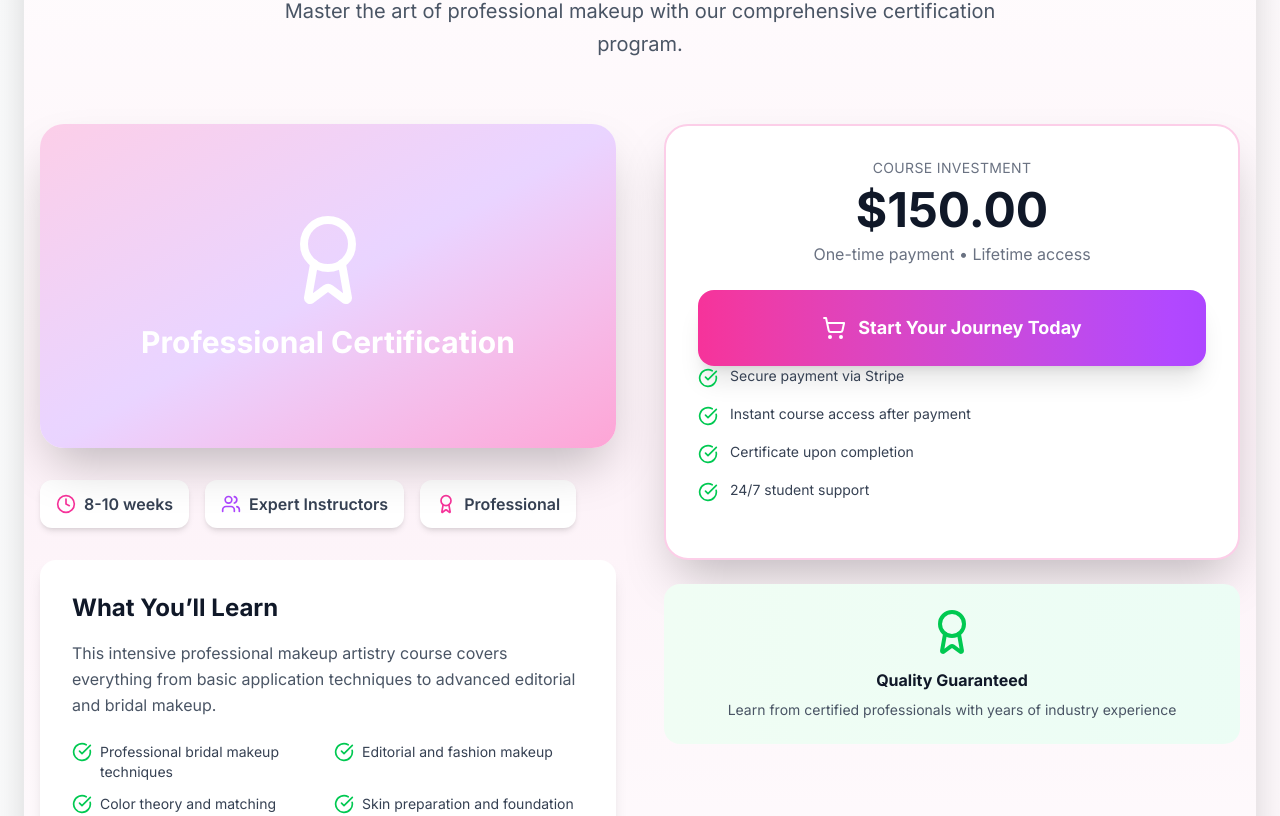
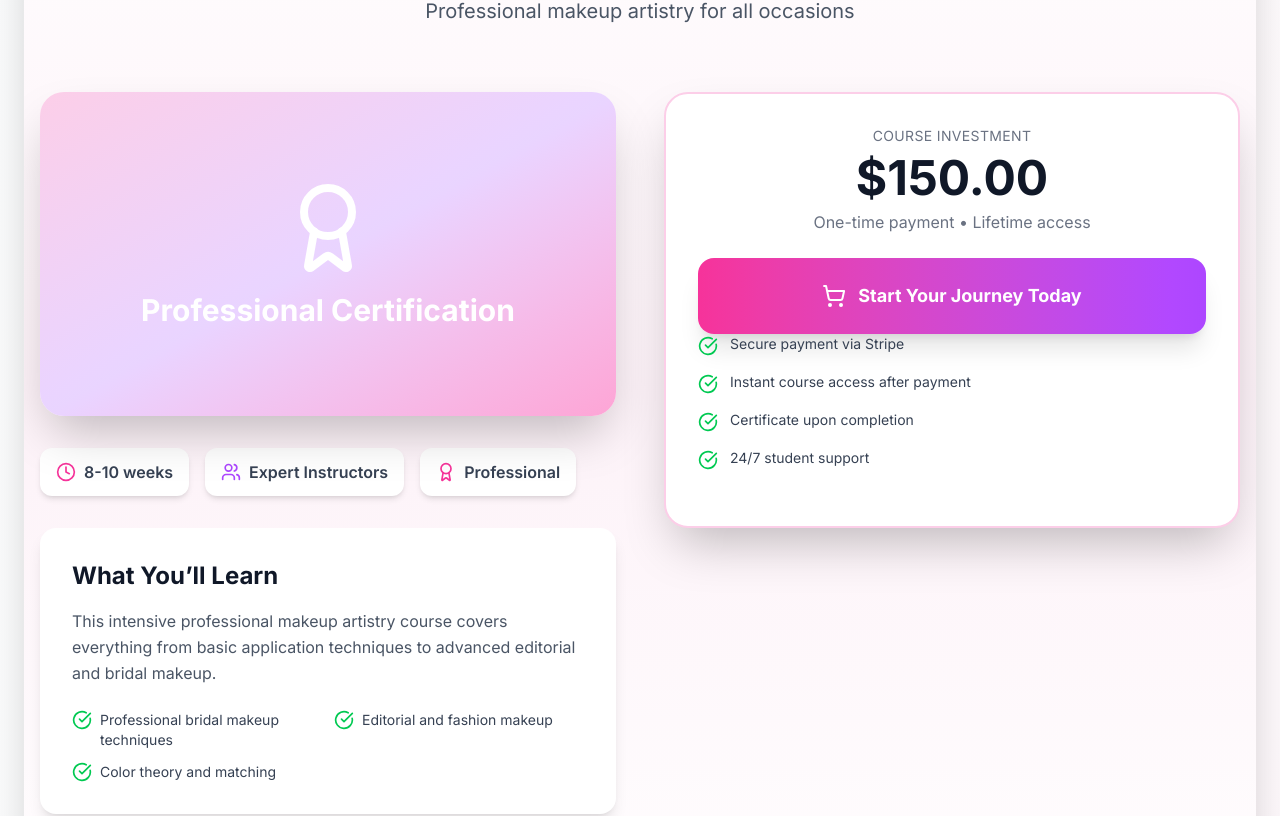
Before and after one commit to Nico-andria/Keke_beauty, a Next.js app: page / in a window 1280 px wide. Shown: the part 1709-2525 px from the top of the page. Built offline with nearby package versions, Linux system fonts and the light colour scheme.

Commit message:
moving featured inside courses.ts and delete featuredCourse.ts for dynamic page

```diff
--- a/components/featured-course.tsx
+++ b/components/featured-course.tsx
@@ -1,6 +1,6 @@
 "use client";
 
-import { useState } from "react";
+import { useState, useMemo } from "react";
 import { motion } from "framer-motion";
 import {
   ShoppingCart,
@@ -12,11 +12,24 @@ import {
 } from "lucide-react";
 import { formatPrice } from "@/lib/course-utils";
 import DialogContenu from "./dialog-content";
-import { featuredCourse } from "@/data/featuredCourse";
+import { courseCategories } from "@/data/courses";
 
 export default function FeaturedCourse() {
   const [isDialogOpen, setIsDialogOpen] = useState(false);
-  const course = featuredCourse[0].courses[0];
+
+  /**
+   * 🔹 Récupère le cours featured depuis toutes les catégories
+   */
+  const course = useMemo(() => {
+    return courseCategories
+      .flatMap((category) => category.courses)
+      .find((course) => course.featured === true);
+  }, []);
+
+  /**
+   * 🔹 Sécurité : si aucun cours n’est marqué featured
+   */
+  if (!course) return null;
 
   const openDialog = () => setIsDialogOpen(true);
 
@@ -41,9 +54,11 @@ export default function FeaturedCourse() {
                 FEATURED COURSE
               </span>
             </div>
+
             <h2 className="text-4xl md:text-5xl font-bold text-gray-900 mb-6">
-              {course.fullName}
+              {course.fullName ?? course.name}
             </h2>
+
             <p className="text-xl text-gray-600 max-w-3xl mx-auto leading-relaxed">
               {course.description}
             </p>
@@ -56,9 +71,8 @@ export default function FeaturedCourse() {
             viewport={{ once: true }}
             className="grid lg:grid-cols-2 gap-12 items-start"
           >
-            {/* Left Content */}
+            {/* Left */}
             <div className="space-y-8">
-              {/* Image */}
               <div className="relative aspect-video bg-linear-to-br from-pink-200 via-purple-200 to-pink-300 rounded-3xl overflow-hidden shadow-2xl flex items-center justify-center">
                 <div className="text-center space-y-4 p-8">
                   <Award className="w-24 h-24 text-white mx-auto" />
@@ -68,7 +82,6 @@ export default function FeaturedCourse() {
                 </div>
               </div>
 
-              {/* Meta */}
               <div className="flex flex-wrap gap-4">
                 <CourseMeta
                   icon={<Clock className="w-5 h-5 text-pink-500" />}
@@ -84,14 +97,16 @@ export default function FeaturedCourse() {
                 />
               </div>
 
-              {/* Description */}
               <div className="bg-white rounded-2xl p-8 shadow-lg">
                 <h3 className="text-2xl font-bold text-gray-900 mb-4">
                   What You’ll Learn
                 </h3>
+
+                {course.longDescription && (
                   <p className="text-gray-600 mb-6 leading-relaxed">
                     {course.longDescription}
                   </p>
+                )}
 
                 <div className="grid sm:grid-cols-2 gap-3">
                   {course.features.map((feature, i) => (
@@ -103,15 +118,13 @@ export default function FeaturedCourse() {
                 </div>
               </div>
 
-              {/* CTA #1 */}
               <CTAButton onClick={openDialog}>
                 Enroll Now for {formatPrice(course.price)}
               </CTAButton>
             </div>
 
-            {/* Right Column */}
+            {/* Right */}
             <div className="lg:sticky lg:top-24 space-y-6">
-              {/* Pricing Card */}
               <motion.div
                 initial={{ opacity: 0, x: 30 }}
                 whileInView={{ opacity: 1, x: 0 }}
@@ -123,47 +136,25 @@ export default function FeaturedCourse() {
                   <p className="text-gray-500 text-sm uppercase tracking-wide mb-2">
                     Course Investment
                   </p>
-                  <div className="flex items-baseline justify-center gap-2">
                   <span className="text-5xl font-bold text-gray-900">
                     {formatPrice(course.price)}
                   </span>
-                  </div>
                   <p className="text-gray-500 mt-2">
                     One-time payment • Lifetime access
                   </p>
                 </div>
 
-                {/* CTA #2 */}
                 <CTAButton onClick={openDialog}>
                   Start Your Journey Today
                 </CTAButton>
 
                 <BenefitsList />
               </motion.div>
-
-              {/* Guarantee */}
-              <motion.div
-                initial={{ opacity: 0, x: 30 }}
-                whileInView={{ opacity: 1, x: 0 }}
-                transition={{ duration: 0.8, delay: 0.6 }}
-                viewport={{ once: true }}
-                className="bg-linear-to-r from-green-50 to-emerald-50 rounded-2xl p-6 text-center"
-              >
-                <Award className="w-12 h-12 text-green-500 mx-auto mb-3" />
-                <h4 className="font-bold text-gray-900 mb-2">
-                  Quality Guaranteed
-                </h4>
-                <p className="text-sm text-gray-600">
-                  Learn from certified professionals with years of industry
-                  experience
-                </p>
-              </motion.div>
             </div>
           </motion.div>
         </div>
       </section>
 
-      {/* Checkout Modal */}
       <DialogContenu
         open={isDialogOpen}
         onOpenChange={setIsDialogOpen}
--- a/data/courses.ts
+++ b/data/courses.ts
@@ -1,15 +1,15 @@
-// /data/courses.ts
-import { GraduationCap, Sparkles, Briefcase } from "lucide-react";
-import type { LucideIcon } from "lucide-react";
-
 export type Course = {
   id: string;
   name: string;
-  price: number;
+  fullName?: string;
+  description: string;
+  longDescription?: string;
   duration: string;
   level: string;
+  price: number;
   features: string[];
-  description: string;
+  benefits?: string[];
+  featured?: boolean;
 };
 
 export type Category = {
@@ -30,59 +30,127 @@ export const courseCategories: Category[] = [
     color: "bg-gradient-to-br from-purple-500 to-pink-500",
     courses: [
       {
+        id: "pro-makeup-artist",
+        name: "PRO-MAKEUP-ARTIST",
+        fullName: "Professional Makeup Artistry Certification",
+        description: "Professional makeup artistry for all occasions",
+        longDescription:
+          "This intensive professional makeup artistry course covers everything from basic application techniques to advanced editorial and bridal makeup.",
+        duration: "8-10 weeks",
+        level: "Professional",
+        price: 150,
+        featured: true,
+        features: [
+          "Professional bridal makeup techniques",
+          "Editorial and fashion makeup",
+          "Color theory and matching",
+        ],
+        benefits: [
+          "Launch your makeup artistry career",
+          "Build a professional portfolio",
+          "Get certified by industry experts",
+        ],
+      },
+      {
         id: "pro-beauty-skills",
         name: "PRO-BEAUTY SKILLS",
         description:
           "Master comprehensive beauty techniques with advanced skills",
+        longDescription:
+          "The PRO-BEAUTY SKILLS program is an intensive professional training designed for beauty practitioners who want to master advanced techniques across multiple beauty disciplines...",
         duration: "8-12 weeks",
         level: "Professional",
         price: 900,
+        featured: false,
         features: [
           "Advanced techniques",
           "Industry certification",
           "Lifetime access",
         ],
+        benefits: [
+          "Develop high-level professional beauty skills",
+          "Gain credibility with an industry-recognized certification",
+          "Increase your service value and pricing potential",
+          "Access training materials anytime for continuous improvement",
+        ],
       },
+
       {
         id: "pro-eyelashes-tech",
         name: "PRO-EYELASHES TECH",
         description:
           "Professional eyelash extension and enhancement techniques",
+        longDescription:
+          "This professional eyelash training covers classic, hybrid, and volume extension techniques with a strong emphasis on safety, hygiene, and client consultation. You will learn how to customize lash sets based on eye shape and client preferences while maintaining high professional standards.",
         duration: "6-8 weeks",
         level: "Professional",
         price: 150,
+        featured: false,
         features: [
           "Extension techniques",
           "Safety protocols",
           "Client consultation",
+        ],
+        benefits: [
+          "Master professional eyelash extension methods",
+          "Reduce risks through proper safety and hygiene practices",
+          "Build client trust with effective consultations",
+          "Expand your beauty service offerings",
         ],
       },
       {
         id: "pro-hairstylist",
         name: "PRO-HAIRSTYLIST",
         description: "Complete professional hairstyling and treatment course",
+        longDescription:
+          "The PRO-HAIRSTYLIST course provides a comprehensive approach to professional hair care, cutting, coloring, and styling. Designed for aspiring and practicing hairstylists, this program combines theory with hands-on techniques to meet salon-level expectations.",
         duration: "10-12 weeks",
         level: "Professional",
         price: 450,
+        featured: false,
         features: ["Cutting techniques", "Color theory", "Styling mastery"],
+        benefits: [
+          "Perform professional haircuts and styles with confidence",
+          "Understand color theory for accurate and creative results",
+          "Offer complete hairstyling services in a salon environment",
+          "Increase employability or freelance opportunities",
+        ],
       },
       {
         id: "pro-makeup-artist",
         name: "PRO-MAKEUP-ARTIST",
         description: "Professional makeup artistry for all occasions",
+        longDescription:
+          "This professional makeup artistry course trains you to create flawless looks for weddings, photoshoots, events, and editorial projects. You will master skin preparation, color matching, and advanced makeup techniques suitable for diverse clients and occasions.",
         duration: "8-10 weeks",
         level: "Professional",
         price: 150,
+        featured: false,
         features: ["Bridal makeup", "Editorial looks", "Color matching"],
+        benefits: [
+          "Create professional makeup looks for multiple contexts",
+          "Improve skin tone analysis and color selection",
+          "Build a strong professional makeup portfolio",
+          "Attract high-value clients and events",
+        ],
       },
       {
         id: "pro-nail-technician",
         name: "PRO-NAIL-TECHNICIAN",
         description: "Advanced nail art and care techniques",
+        longDescription:
+          "The PRO-NAIL-TECHNICIAN program focuses on advanced nail care, creative nail art, and professional hygiene standards. It also introduces essential business skills to help you manage clients and grow your nail services professionally.",
         duration: "6-8 weeks",
         level: "Professional",
         price: 300,
+        featured: false,
         features: ["Nail art mastery", "Health & safety", "Business skills"],
+        benefits: [
+          "Deliver high-quality and creative nail services",
+          "Ensure client safety with proper hygiene practices",
+          "Differentiate yourself with advanced nail art techniques",
+          "Gain basic business skills to grow your client base",
+        ],
       },
     ],
   },
@@ -97,13 +165,22 @@ export const courseCategories: Category[] = [
         id: "beauty-skills-basics",
         name: "BEAUTY SKILLS BASICS FOR BEGINNER",
         description: "Fundamental beauty skills for complete beginners",
+        longDescription:
+          "This beginner-friendly course introduces essential beauty techniques for those with no prior experience. It provides a solid foundation in basic practices, product knowledge, and hands-on exercises to build confidence and prepare learners for advanced training.",
         duration: "4-6 weeks",
         level: "Beginner",
         price: 120,
+        featured: false,
         features: [
           "Basic techniques",
           "Product knowledge",
           "Practical exercises",
+        ],
+        benefits: [
+          "Learn beauty fundamentals step by step",
+          "Build confidence through guided practice",
+          "Understand basic tools and products",
+          "Prepare for professional or advanced courses",
         ],
       },
       {
@@ -111,42 +188,24 @@ export const courseCategories: Category[] = [
         name: "MEMBERSHIP ACCESS",
         description:
           "Access to Keke Beauty Academy online trainings (Nails, Hair, Eyelashes, Makeup). Learn, grow, and get your certificate.Vocational training at Keke Beauty Academy (nails, hair, eyelashes, makeup, and so on...)",
+        longDescription:
+          "The Membership Access program provides continuous access to Keke Beauty Academy’s online vocational trainings, covering nails, hair, eyelashes, makeup, and more. This flexible learning model allows students to progress at their own pace and receive certification every two months.",
         duration: "Every two months",
         level: "Beginner",
         price: 30,
+        featured: false,
         features: [
           "Basic techniques",
           "Product knowledge",
           "Practical exercises",
         ],
+        benefits: [
+          "Affordable access to multiple beauty disciplines",
+          "Learn at your own pace with online content",
+          "Receive certificates for completed trainings",
+          "Continuously upgrade your beauty skills",
+        ],
       },
-      // {
-      //   id: "makeup-basics",
-      //   name: "MAKEUP-BASICS",
-      //   description: "Essential makeup techniques and application",
-      //   duration: "4-5 weeks",
-      //   level: "Beginner",
-      //   price: 199,
-      //   features: ["Daily makeup", "Color basics", "Tool usage"],
-      // },
-      // {
-      //   id: "nails",
-      //   name: "NAILS",
-      //   description: "Basic nail care and simple nail art",
-      //   duration: "3-4 weeks",
-      //   level: "Beginner",
-      //   price: 199,
-      //   features: ["Nail health", "Basic art", "Maintenance"],
-      // },
-      // {
-      //   id: "hairs",
-      //   name: "HAIRS",
-      //   description: "Basic hair care and simple styling techniques",
-      //   duration: "4-5 weeks",
-      //   level: "Beginner",
-      //   price: 249,
-      //   features: ["Hair health", "Basic styling", "Care routines"],
-      // },
     ],
   },
   {
@@ -160,15 +219,25 @@ export const courseCategories: Category[] = [
         id: "build-salon",
         name: "BUILD YOUR OWN SALON",
         description: "Complete guide to starting and running a beauty salon",
+        longDescription:
+          "This business-focused course guides you through every step of launching and managing a successful beauty salon. From business planning and branding to marketing and financial management, you will gain practical knowledge to turn your beauty skills into a profitable enterprise.",
         duration: "6-8 weeks",
         level: "Entrepreneurial",
         price: 150,
+        featured: false,
         features: [
           "Business planning",
           "Marketing strategies",
           "Financial management",
         ],
+        benefits: [
+          "Learn how to legally and strategically launch a salon",
+          "Attract and retain clients through effective marketing",
+          "Manage finances and pricing with confidence",
+          "Build a sustainable and scalable beauty business",
+        ],
       },
+
       // {
       //   id: "business",
       //   name: "FANOMBOHANA BUSINESS",
```
Lines whose indentation alone changed are shown as unchanged.
